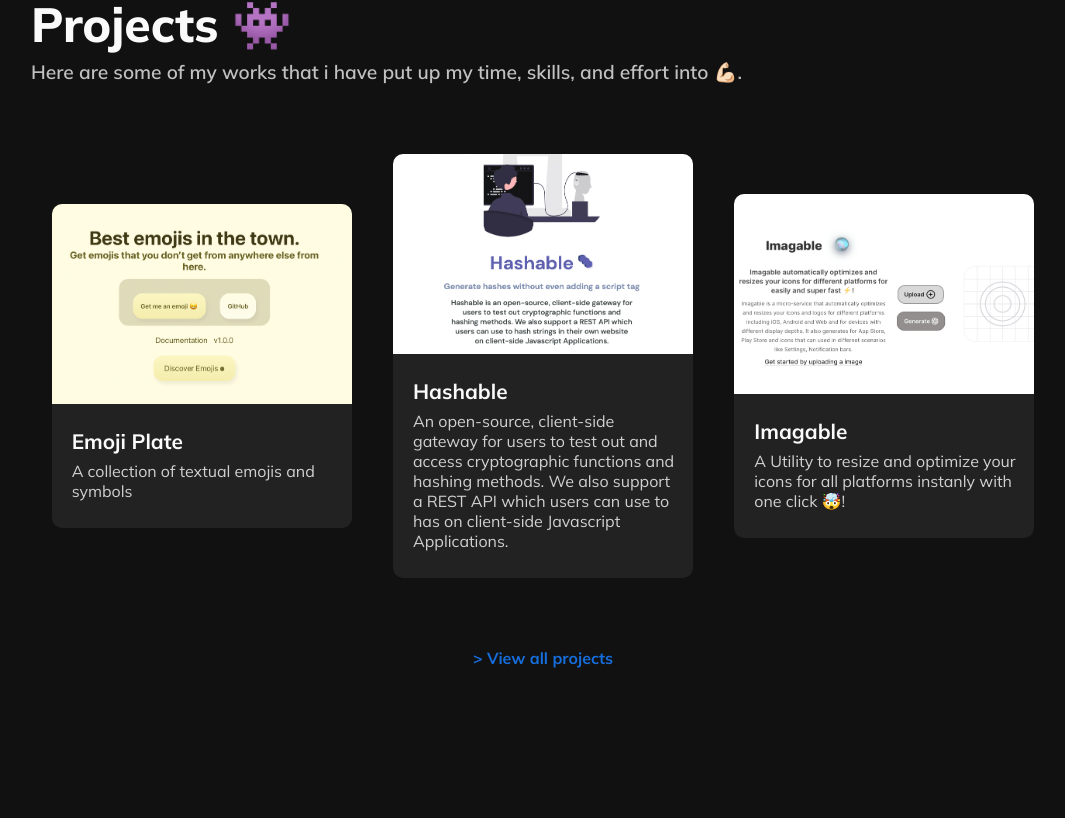
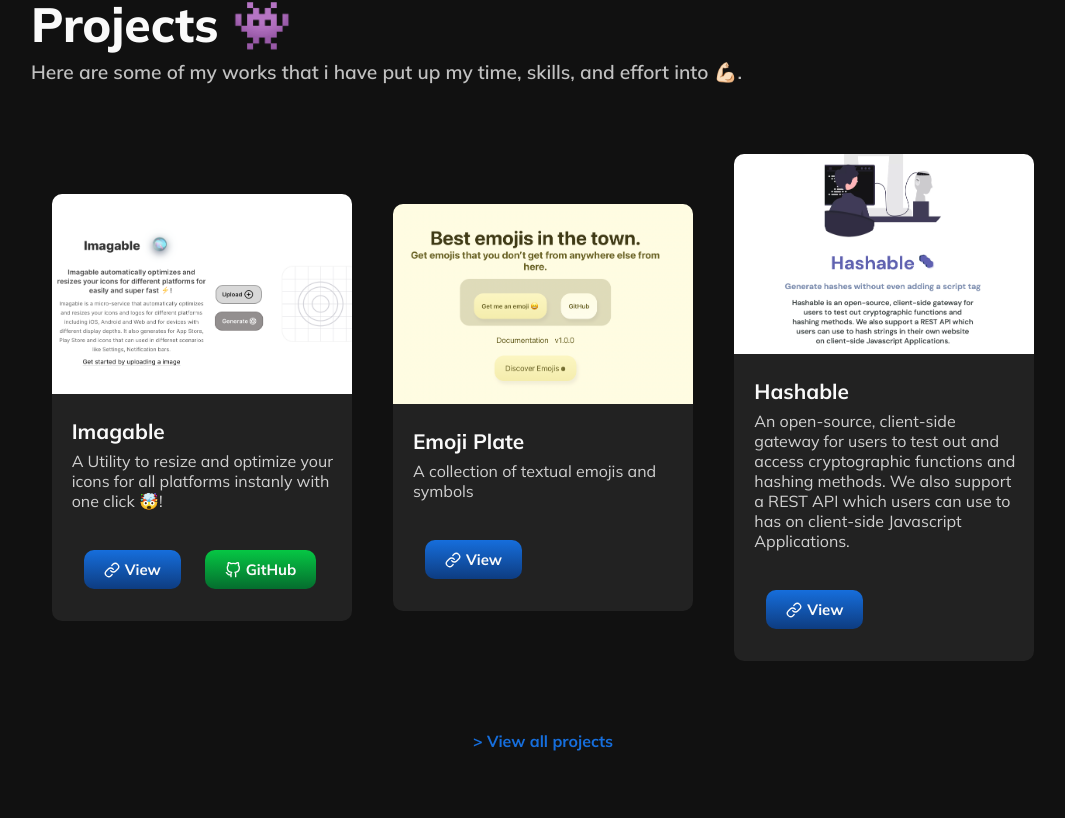
Before and after one commit to haneenmahd/haneenmahd.github.io, a React (Vite) app: page / in a window 1280 px wide. Shown: the part 882-1700 px from the top of the page, without its empty margins (97-1162 px from the left). Built offline with nearby package versions, Linux system fonts and the light colour scheme.

Commit message:
merge Store with Products

```diff
--- a/src/components/NavLink.jsx
+++ b/src/components/NavLink.jsx
@@ -15,11 +15,11 @@ const NavLinkStyle = styled(Link)`
     transition: .3s cubic-bezier(0.98, 0.07, 0.47, 0.74);
   }
 
-  &:hover::before {
+  &:hover::before, :active::before {
     width: 80%;
   }
 
-  &:hover {
+  &:hover, :active {
     color: #eee;
   }
 `;
--- a/src/components/Product.jsx
+++ b/src/components/Product.jsx
@@ -1,48 +1,9 @@
 import React, { useState, useEffect } from 'react';
-import styled, { keyframes } from 'styled-components';
+import styled from 'styled-components';
 import Products from '../store/Products.json';
 import { useParams } from 'react-router-dom';
 import WavedPreview from '../assets/img/waved_preview.png';
-
-const TextAnimation = keyframes`
-    0% {
-        opacity: 0.2;
-    }
-
-    50% {
-        opacity: 0.8;
-    }
-
-    100% {
-        opacity: 0.2;
-    }
-`;
-
-const ImageShadowAnimation = keyframes`
-    0% {
-        box-shadow: 0 20px 20px 20px #2400FF34, 0 20px 20px 0 #76197E34;
-    }
-
-    20% {
-        box-shadow: 0 50px 20px 20px #2400FF34, 0 20px 20px 0 #76197E34;
-    }
-
-    50% {
-        box-shadow: 0 80px 40px 20px #2400FF46, 0 20px 20px 0 #76197E46
-    }
-
-    60% {
-        box-shadow: 0 50px 35px 20px #22c9cc46, 0 20px 20px 0 #76197E34
-    }
-
-    85% {
-        box-shadow: 0 50px 25px 20px #2400FF34, 0 20px 20px 0 #76197E34
-    }
-
-    100% {
-        box-shadow: 0 20px 20px 20px #2400FF34, 0 20px 20px 0 #2222cc34
-    }
-`;
+import fileDownload from 'js-file-download';
 
 const ProductCard = styled.div`
   min-height: 100px;
@@ -68,18 +29,33 @@ const ProductCard = styled.div`
     height: auto;
     max-width: 100%;
     border-radius: 20px;
-    box-shadow: 0 20px 20px 0 #2400FF76, 0 20px 20px 0 #2222cc76;
-    animation: ${ImageShadowAnimation} 5s linear infinite;
   }
 
-  &:hover {
-    box-shadow: 0 30px 60px 0 #6d6d6d1f;
+  button {
+    padding: 10px 20px;
+    margin-top: 10px;
+    background: linear-gradient(180deg, #166edc 0%, #030013 220%);
+    border: none;
+    border-radius: 10px;
+    font-size: 18px;
+    font-weight: bold;
+    cursor: pointer;
+    color: #fafafa;
+    transition: all .3s;
+
+    :hover {
+        filter: opacity(0.9);
+    }
+
+    :active {
+        transform: translateY(5px);
+    }
   }
 `;
 
 export default function Product() {
   const { productName } = useParams();
-  const [productResult, setProductResult] = useState({ productName: "", productDescription: "", previewImageSource: "" });
+  const [productResult, setProductResult] = useState({ productName: "", productDescription: "", previewImageSource: "", price: "" });
 
   const findProduct = (name) => {
     Products.map((product) => {
@@ -90,7 +66,7 @@ export default function Product() {
   }
 
   useEffect(() => {
-    findProduct("waved");
+    findProduct(productName);
   }, []);
 
   return (
@@ -99,6 +75,14 @@ export default function Product() {
       <h4>{productResult.productDescription}</h4>
 
       <img src={productResult.productName === "waved" ? WavedPreview : ""} />
+
+      <button
+        onClick={() =>
+          fileDownload(String(WavedPreview), productResult.productName + ".png")
+        }
+      >
+        Get for {productResult.price}
+      </button>
     </ProductCard>
   );
 }
--- a/src/components/ProjectCard.jsx
+++ b/src/components/ProjectCard.jsx
@@ -1,5 +1,6 @@
 import React from 'react';
-import styled from 'styled-components';
+import { GitHub, Link } from 'react-feather';
+import styled, { css } from 'styled-components';
 
 const Card = styled.div`
     min-height: 300px;
@@ -9,6 +10,7 @@ const Card = styled.div`
     box-shadow: 0;
     margin: 20px;
     overflow: hidden;
+    user-select: none;
     transition: all .3s;
     cursor: pointer;
 
@@ -24,6 +26,10 @@ const Card = styled.div`
     div {
         margin: 20px 0;
         padding: 0 0 0 20px;
+    }
+
+    button {
+        margin-bottom: 20px;
     }
 `;
 
@@ -44,12 +50,51 @@ const ProjectDescription = styled.h4`
     margin: 0;
 `;
 
+const Actions = styled.div`
+  display: flex;
+  align-items: center;
+  justify-content: flex-start;
+`;
+
+const ProjectLinkButton = styled.a`
+  display: flex;
+  align-items: center;
+  justify-content: center;
+  padding: 10px 20px;
+  margin: 12px;
+  text-decoration: none;
+  max-width: 90px;
+  background: ${(p) =>
+    p.secondary
+      ? css`linear-gradient(180deg, #06c744 0%, #030013 220%)`
+      : css`linear-gradient(180deg, #166edc 0%, #030013 220%)`};
+  border: none;
+  border-radius: 10px;
+  font-size: 15px;
+  font-weight: bold;
+  cursor: pointer;
+  color: #fafafa;
+  transition: all 0.3s;
+
+  svg {
+    height: 16px;
+    width: 16px;
+    margin-right: 5px;
+  }
+
+  :active {
+    transform: translateY(5px);
+  }
+`;
+
 /**
  *
  * @param {{
  *   imgSource: string;
  *   title: string;
  *   description: string;
+ *   projectLink: string;
+ *   githubUrl: string;
  * }} props
  * @returns
  */
@@ -62,6 +107,17 @@ export default function ProjectCard(props) {
         <ProjectTitle>{props.title}</ProjectTitle>
         <ProjectDescription>{props.description}</ProjectDescription>
       </div>
+
+      <Actions>
+        <ProjectLinkButton target="_blank" href={props.projectLink}>
+          <Link /> View
+        </ProjectLinkButton>
+        {props.githubUrl && (
+          <ProjectLinkButton target="_blank" href={props.githubUrl} secondary>
+            <GitHub /> GitHub
+          </ProjectLinkButton>
+        )}
+      </Actions>
     </Card>
   );
 }
--- a/src/main.jsx
+++ b/src/main.jsx
@@ -6,8 +6,6 @@ import Projects from './pages/Projects'
 import NavBar from './components/NavBar'
 import About from './pages/About'
 import { BrowserRouter, Routes, Route, Outlet, useLocation } from 'react-router-dom'
-import Store from './pages/Store'
-import Product from './components/Product'
 
 function RenderingApp() {
   const location = useLocation();
@@ -33,9 +31,6 @@ ReactDOM.render(
           />
           <Route path="projects" element={<Projects />} />
           <Route path="about" element={<About />} />
-          <Route path="store" element={<Store />}>
-            <Route path=":productName" element={<Product />}  />
-          </Route>
         </Route>
       </Routes>
     </BrowserRouter>
--- a/src/pages/Projects.jsx
+++ b/src/pages/Projects.jsx
@@ -55,25 +55,33 @@ export default function Projects() {
     <Container>
       <Intro>
         <h2>Projects 👾</h2>
-            <h4>Here are some of my works that i have put up my time, skills, and effort into 💪🏻.</h4>
+        <h4>
+          Here are some of my works that i have put up my time, skills, and
+          effort into 💪🏻.
+        </h4>
       </Intro>
 
       <ProjectContainer>
         <ProjectCard
-                title='Emoji Plate'
-                description='A collection of textual emojis and symbols'
-                imgSource={ProjectEmojiPlate} />
+          title="Imagable"
+          description="A Utility to resize and optimize your icons for all platforms instanly with one click 🤯!"
+          imgSource={ProjectImagable}
+          projectLink="https://imagable.vercel.app"
+          githubUrl="https://github.com/imagable/imagable"
+        />
         <ProjectCard
-                title='Hashable'
-                description='An open-source, client-side gateway for users to test out and access cryptographic functions and hashing methods. We also support a REST API which users can use to has on client-side Javascript Applications.'
-                imgSource={ProjectHashable} />
+          title="Emoji Plate"
+          description="A collection of textual emojis and symbols"
+          imgSource={ProjectEmojiPlate}
+        />
         <ProjectCard
-                title='Imagable'
-                description='A Utility to resize and optimize your icons for all platforms instanly with one click 🤯!'
-                imgSource={ProjectImagable} />
+          title="Hashable"
+          description="An open-source, client-side gateway for users to test out and access cryptographic functions and hashing methods. We also support a REST API which users can use to has on client-side Javascript Applications."
+          imgSource={ProjectHashable}
+        />
       </ProjectContainer>
 
-        <AllProjectsLink href='#'>&gt; View all projects</AllProjectsLink>
+      <AllProjectsLink href="#">&gt; View all projects</AllProjectsLink>
     </Container>
   );
 }
--- a/src/pages/Store.jsx
+++ /dev/null
@@ -1,52 +0,0 @@
-import React from 'react';
-import styled from "styled-components";
-import { Outlet } from "react-router-dom";
-
-const StoreStyle = styled.div`
-    min-height: 100vw;
-    max-width: 100vw;
-    padding: 40px;
-    color: #fafafa;
-`;
-
-const Intro = styled.div`
-  text-align: left;
-
-  * {
-    margin: 6px 0;
-  }
-
-  h2 {
-    font-size: 300%;
-    font-weight: 800;
-  }
-
-  h4 {
-    font-size: 120%;
-    color: #c1c1c1;
-    font-weight: 600;
-  }
-`;
-
-const Products = styled.div`
-    display: flex;
-    flex-direction: row;
-    flex-wrap: wrap;
-    align-items: flex-start;
-    justify-content: center;
-    margin: 40px 0;
-`;
-
-export default function Store() {
-  return (
-    <StoreStyle>
-      <Intro>
-        <h2>Store</h2>
-        <h4>Find my products and merch here!</h4>
-      </Intro>
-      <Products>
-        <Outlet />
-      </Products>
-    </StoreStyle>
-  );
-}
--- a/src/store/Products.json
+++ b/src/store/Products.json
@@ -2,6 +2,7 @@
     {
         "productName": "waved",
         "productDescription": "Waved is an awesome collection of beautifull wallpapers with support 4k wallpapers",
-        "previewImageSource": "https://i.im.ge/2022/02/08/XpvVTF.png"
+        "productDownloadLink": "",
+        "price": "Free"
     }
 ]
```
Lines whose indentation alone changed are shown as unchanged.
